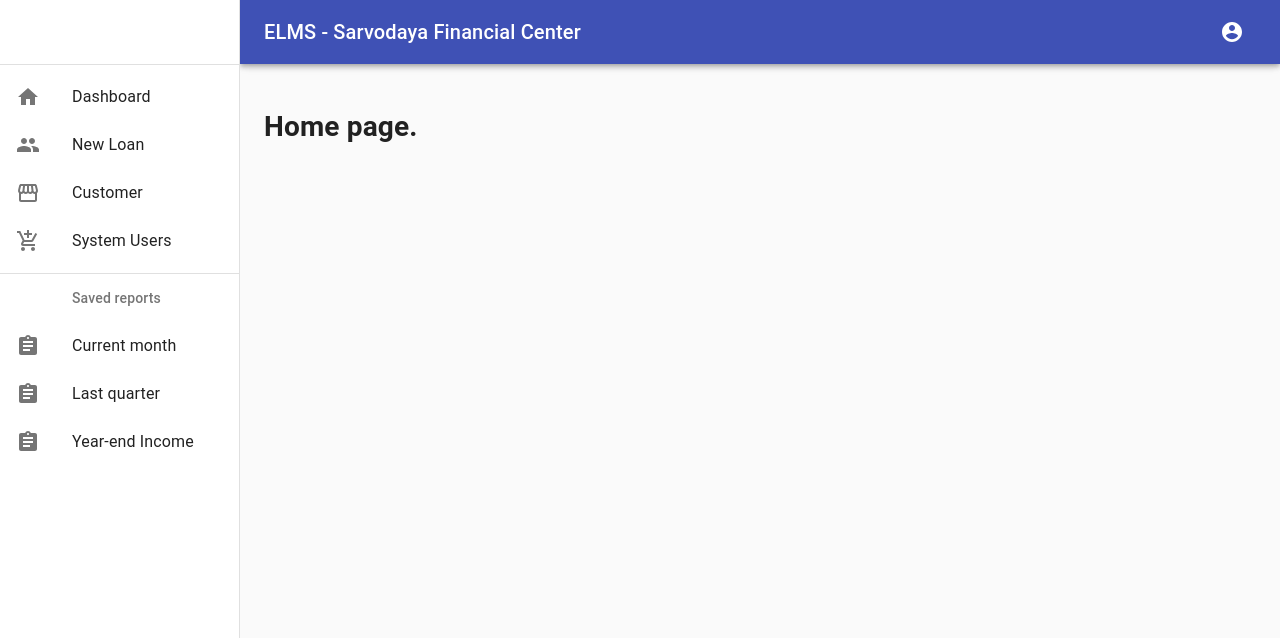
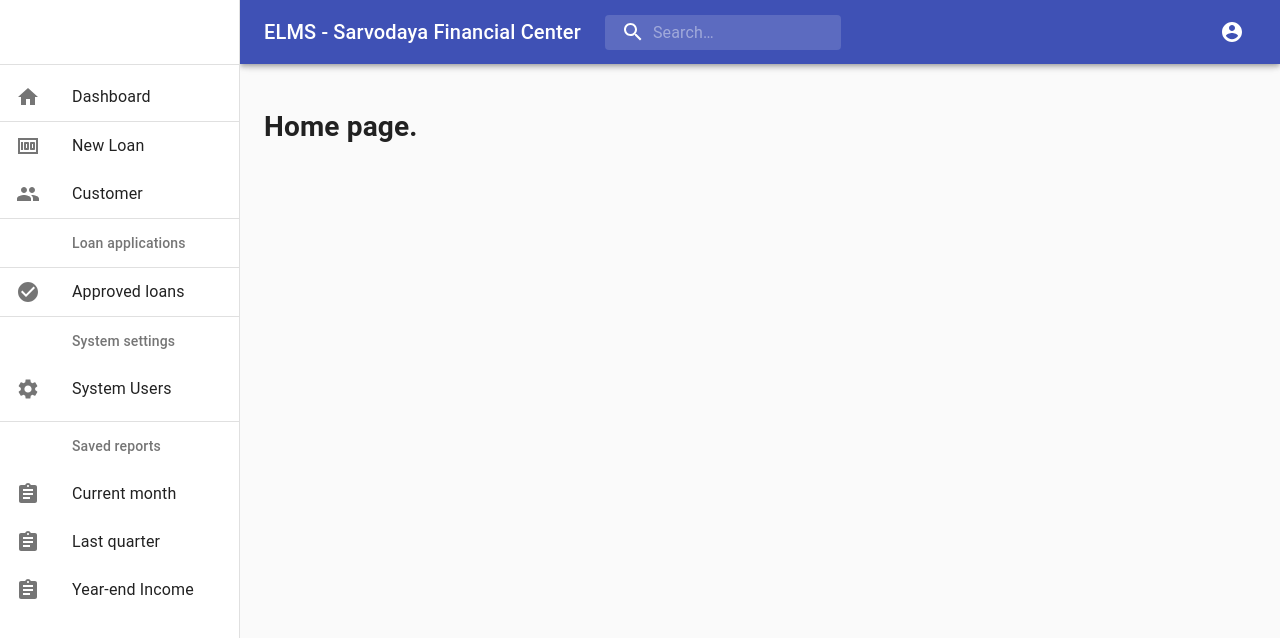
Before and after one commit to Rajitha-Madushan-Fernando/Startup-ReactJS-with-Material-UI, a React (Create React App) app: page / in a window 1280 px wide. Shown: the top 638 px of the page. Built offline with nearby package versions, Linux system fonts and the light colour scheme; no server answers.

Commit message:
Add Search bar for appbar

```diff
--- a/src/pages/Templates/AppBarCmp/AppBarCmp.js
+++ b/src/pages/Templates/AppBarCmp/AppBarCmp.js
@@ -1,5 +1,5 @@
 import React from "react";
-import { makeStyles } from '@material-ui/core/styles';
+import { fade, makeStyles } from '@material-ui/core/styles';
 import AppBar from '@material-ui/core/AppBar';
 import Toolbar from '@material-ui/core/Toolbar';
 import Typography from '@material-ui/core/Typography';
@@ -7,8 +7,10 @@ import IconButton from '@material-ui/core/IconButton';
 import MenuIcon from '@material-ui/icons/Menu';
 import { useHistory, Link } from "react-router-dom";
 import Menu from '@material-ui/core/Menu';
+import InputBase from '@material-ui/core/InputBase';
 import MenuItem from '@material-ui/core/MenuItem';
 import AccountCircle from '@material-ui/icons/AccountCircle';
+import SearchIcon from '@material-ui/icons/Search';
 
 
 const drawerWidth = 240;
@@ -32,6 +34,55 @@ const useStyles = makeStyles((theme) => ({
   menuButton: {
     marginRight: theme.spacing(2),
     [theme.breakpoints.up('sm')]: {
+      display: 'none',
+    },
+  },
+  search: {
+    position: 'relative',
+    borderRadius: theme.shape.borderRadius,
+    backgroundColor: fade(theme.palette.common.white, 0.15),
+    '&:hover': {
+      backgroundColor: fade(theme.palette.common.white, 0.25),
+    },
+    marginRight: theme.spacing(2),
+    marginLeft: 0,
+    width: '100%',
+    [theme.breakpoints.up('sm')]: {
+      marginLeft: theme.spacing(3),
+      width: 'auto',
+    },
+  },
+  searchIcon: {
+    padding: theme.spacing(0, 2),
+    height: '100%',
+    position: 'absolute',
+    pointerEvents: 'none',
+    display: 'flex',
+    alignItems: 'center',
+    justifyContent: 'center',
+  },
+  inputRoot: {
+    color: 'inherit',
+  },
+  inputInput: {
+    padding: theme.spacing(1, 1, 1, 0),
+    // vertical padding + font size from searchIcon
+    paddingLeft: `calc(1em + ${theme.spacing(4)}px)`,
+    transition: theme.transitions.create('width'),
+    width: '100%',
+    [theme.breakpoints.up('md')]: {
+      width: '20ch',
+    },
+  },
+  sectionDesktop: {
+    display: 'none',
+    [theme.breakpoints.up('md')]: {
+      display: 'flex',
+    },
+  },
+  sectionMobile: {
+    display: 'flex',
+    [theme.breakpoints.up('md')]: {
       display: 'none',
     },
   },
@@ -86,7 +137,20 @@ export default function AppBarCmp(props) {
         </IconButton>
         <Typography variant="h6" noWrap>
           ELMS - Sarvodaya Financial Center
-      </Typography>
+        </Typography>
+        <div className={classes.search}>
+            <div className={classes.searchIcon}>
+              <SearchIcon />
+            </div>
+            <InputBase
+              placeholder="Search…"
+              classes={{
+                root: classes.inputRoot,
+                input: classes.inputInput,
+              }}
+              inputProps={{ 'aria-label': 'search' }}
+            />
+        </div>
         <div className={classes.toolbarButtons}>
           <IconButton
             aria-label="account of current user"
--- a/src/pages/Templates/DrawerCmp/DrawerCmp.js
+++ b/src/pages/Templates/DrawerCmp/DrawerCmp.js
@@ -7,9 +7,10 @@ import {
 } from '@material-ui/core';
 import ListSubheader from '@material-ui/core/ListSubheader';
 import { Link } from "react-router-dom";
-import GroupIcon from '@material-ui/icons/Group';
-import StorefrontIcon from '@material-ui/icons/Storefront';
-import AddShoppingCartIcon from '@material-ui/icons/AddShoppingCart';
+import MoneyIcon from '@material-ui/icons/Money';
+import PeopleIcon from '@material-ui/icons/People';
+import SettingsIcon from '@material-ui/icons/Settings';
+import CheckCircleIcon from '@material-ui/icons/CheckCircle';
 import AssignmentIcon from '@material-ui/icons/Assignment';
 import HomeIcon from '@material-ui/icons/Home';
 import Axios from 'axios';
@@ -77,11 +78,11 @@ export default function DrawerCmp(props) {
               <ListItemText primary={"Dashboard"} />
             </ListItem>
           </Link>
-
+          <Divider />
           <Link to="/customerss" className={classes.link}>
             <ListItem button>
               <ListItemIcon>
-                <GroupIcon />
+                <MoneyIcon />
               </ListItemIcon>
               <ListItemText primary={"New Loan"} />
             </ListItem>
@@ -90,16 +91,28 @@ export default function DrawerCmp(props) {
           <Link to="/customer-list" className={classes.link}>
             <ListItem button>
               <ListItemIcon>
-                <StorefrontIcon />
+                <PeopleIcon />
               </ListItemIcon>
               <ListItemText primary={"Customer"} />
             </ListItem>
           </Link>
-
+          <Divider />
+          <ListSubheader inset>Loan applications</ListSubheader>
+          <Divider />
           <Link to="/order" className={classes.link}>
             <ListItem button>
               <ListItemIcon>
-                <AddShoppingCartIcon />
+                <CheckCircleIcon />
+              </ListItemIcon>
+              <ListItemText primary={"Approved loans"} />
+            </ListItem>
+          </Link>
+          <Divider />
+          <ListSubheader inset>System settings</ListSubheader>
+          <Link to="/order" className={classes.link}>
+            <ListItem button>
+              <ListItemIcon>
+                <SettingsIcon />
               </ListItemIcon>
               <ListItemText primary={"System Users"} />
             </ListItem>
```
